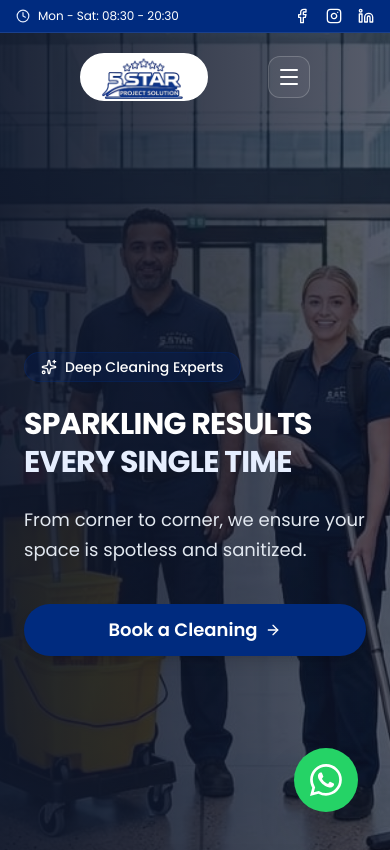
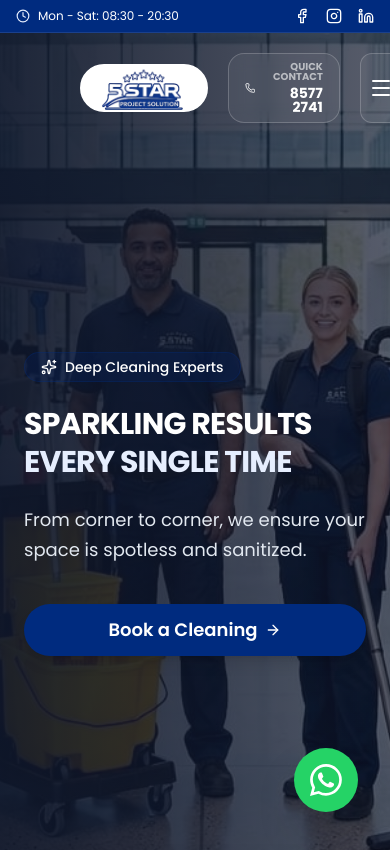
Before and after one commit to evoulth/5-star-project-solution, a React (Vite) app: page / in a window 390 px wide. Shown: the top 850 px of the page. Built offline with nearby package versions, Linux system fonts and the light colour scheme.

Commit message:
Update App.tsx

```diff
--- a/src/App.tsx
+++ b/src/App.tsx
@@ -291,7 +291,7 @@ const Navbar = () => {
           </div>
 
           <div className="flex items-right gap-5 ml-5">
-          <a href="tel:+6585772741" className={`hidden sm:flex items-center gap-3 p-2 px-4 rounded-2xl border transition-all duration-300 cursor-pointer ${isScrolled ? 'border-brand-blue text-brand-blue' : 'border-white/20 text-white bg-white/5 backdrop-blur-sm'}`}>
+          <a href="tel:+6585772741" className={`flex items-center gap-3 p-2 px-4 rounded-2xl border transition-all duration-300 cursor-pointer ${isScrolled ? 'border-brand-blue text-brand-blue' : 'border-white/20 text-white bg-white/5 backdrop-blur-sm'}`}>
   <Phone className="w-4 h-4" />
   <div className="text-right">
     <div className="text-[10px] uppercase font-bold opacity-60 leading-none mb-1">Quick Contact</div>
```
